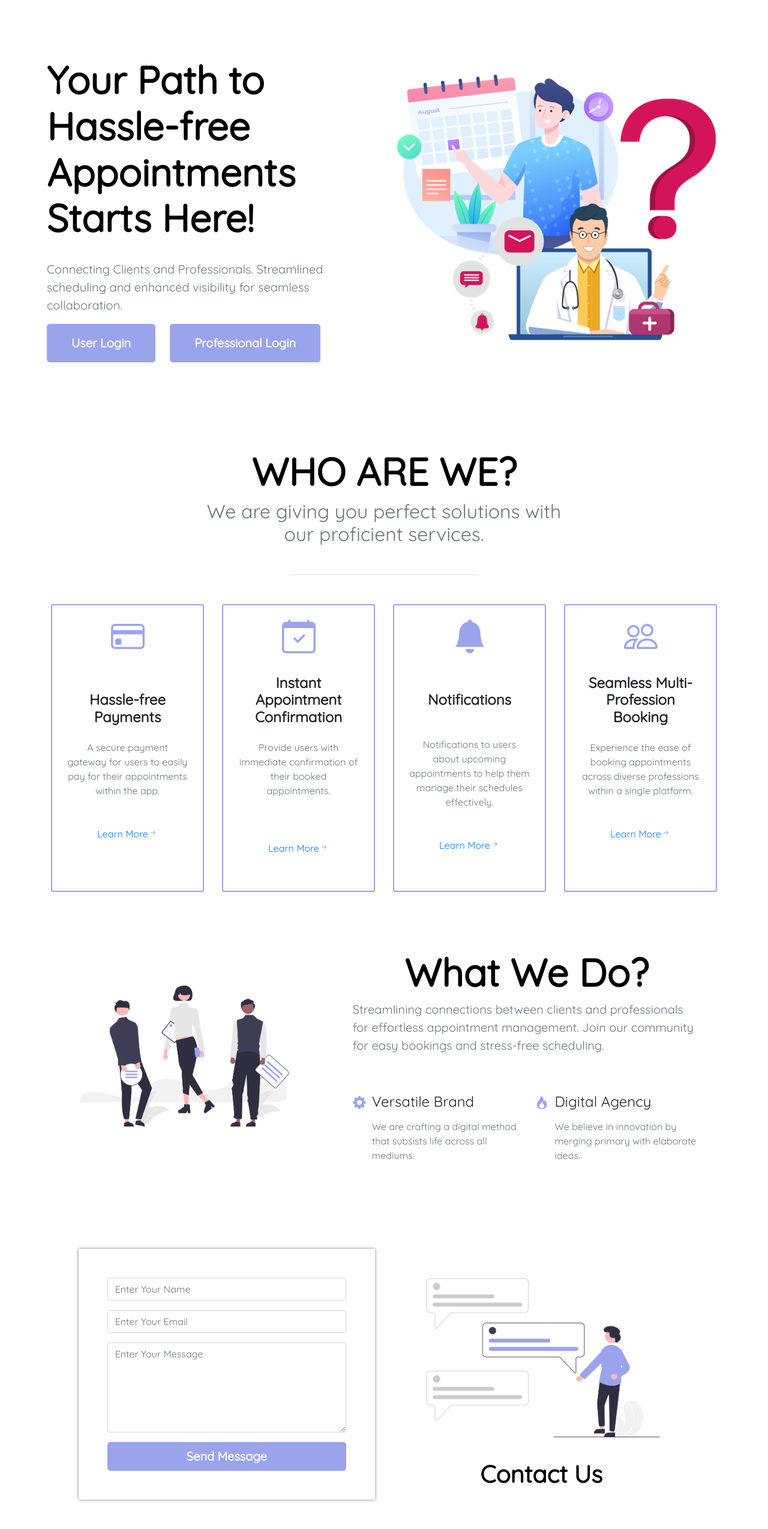
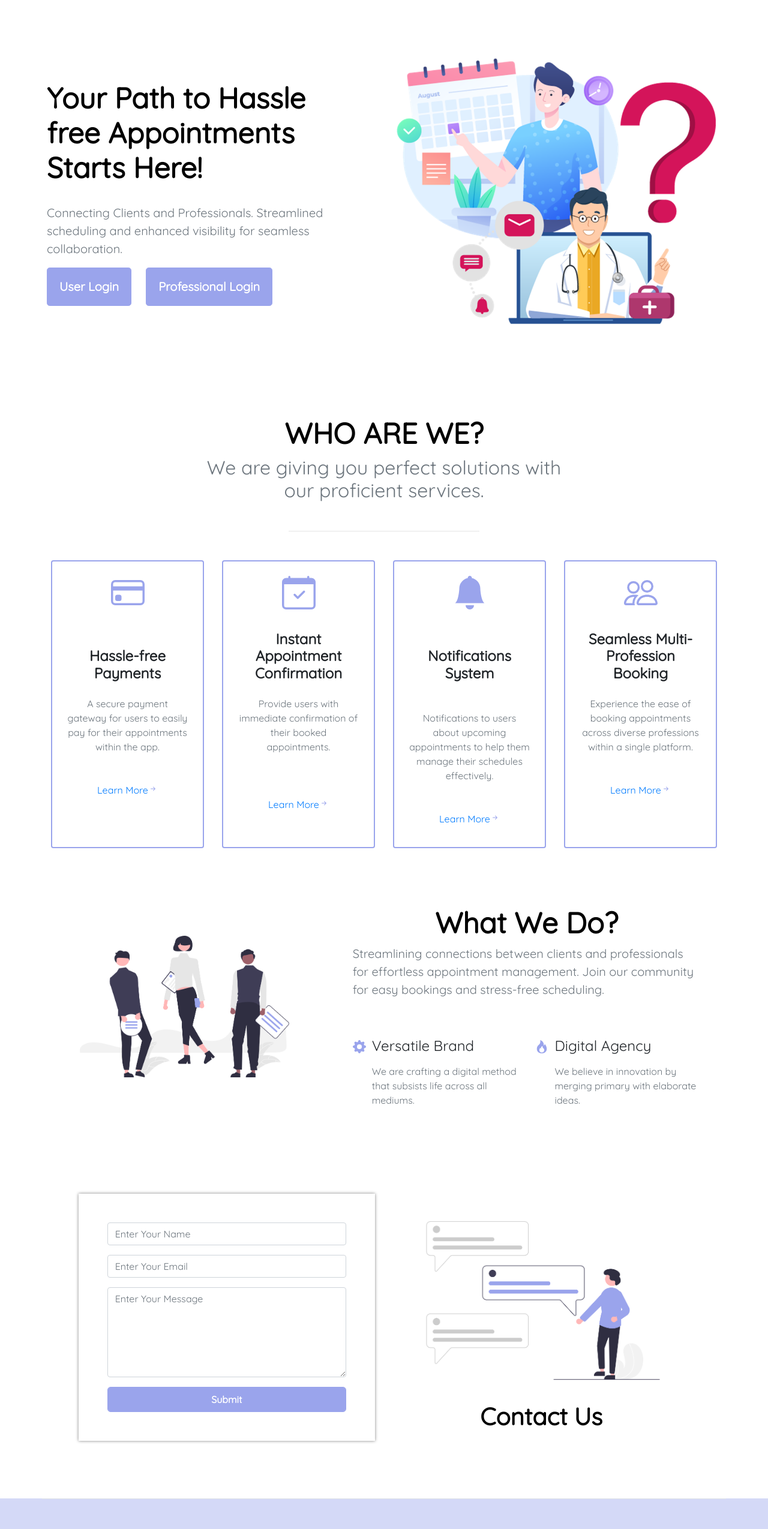
Before and after one commit to YashDave7/BookMySlot, a React (Create React App) app in the folder Client/: page / in a window 1280 px wide. Shown: the part 63-2612 px from the top of the page at 60% size. Built offline with nearby package versions, Linux system fonts and the light colour scheme.

Commit message:
minor changes

```diff
--- a/Client/src/Components/LandingPage/About.js
+++ b/Client/src/Components/LandingPage/About.js
@@ -13,7 +13,7 @@ const About = () => {
             <div className="col-12 col-lg-6 col-xl-7">
                 <div className="row justify-content-xl-center">
                 <div className="col-12 col-xl-11">
-                <h2 className="fs-6 mb-2 text-center " style={{ fontSize: '4rem', fontWeight: 'bolder', color: 'black' }}>
+                <h2 className="fs-6 mb-2 text-center " style={{ fontSize: '3rem', fontWeight: 'bolder', color: 'black' }}>
                   What We Do?
                 </h2>
                     <p className="lead fs-4 text-secondary mb-3">Streamlining connections between clients and professionals for effortless appointment management. Join our community for easy bookings and stress-free scheduling.</p>
--- a/Client/src/Components/LandingPage/Contact.js
+++ b/Client/src/Components/LandingPage/Contact.js
@@ -7,18 +7,19 @@ const Contact = () => {
         <div className="container col-xl-10 col-xxl-8 px-4 py-5">
             <div className="row align-items-center g-lg-5 py-5">
             <div className="col-md-10 mx-auto col-lg-6">
-                <form className="p-4 p-md-5 bg-body-tertiary" style={{boxShadow: '0 0 5px grey'}}>
+                <form action="mailto:dhamanagebasavraj@gmail.com" method="post" enctype="text/plain" className="p-4 p-md-5 bg-body-tertiary" style={{boxShadow: '0 0 5px grey'}}>
                     <div className="form-floating mb-3" >
-                    <input type="text" className="form-control" id="floatingName" placeholder="Enter Your Name" />
+                        <input type='text' name="Name" className="form-control" placeholder="Enter Your Name" />
                     </div>
                     <div className="form-floating mb-3">
-                    <input type="email" className="form-control" id="floatingInput" placeholder="Enter Your Email"/>
+                        <input type="email" name="Email" className="form-control" placeholder="Enter Your Email"/>
                     </div>
                     <div className="form-floating mb-3">
-                    <textarea className='form-control' placeholder="Enter Your Message" style={{height: 150}}/>
+                        <textarea name="YourMessage" className='form-control' placeholder="Enter Your Message" style={{height: 150}}/>
                     </div>
 
-                <button className="w-100 btn btn-lg btn-primary" type="submit" style={{backgroundColor: '#9AA4EC', border: '1px solid #9aa4ec', fontWeight: 700}}>Send Message</button>
+                    <input type="submit" name="" className='py-2 text-center form-control text-white' style={{backgroundColor: '#9AA4EC', border: '1px solid #9aa4ec', fontWeight: 700, borderRadius: '5px', cursor: 'pointer'}}/>
+
                 </form>
             </div>
             <div className="col-lg-6 text-center text-lg-start">
--- a/Client/src/Components/LandingPage/Features.js
+++ b/Client/src/Components/LandingPage/Features.js
@@ -9,7 +9,7 @@ const Features = () => {
           <div className="container">
             <div className="row justify-content-md-center">
               <div className="col-12 col-md-10 col-lg-8 col-xl-7">
-                <h3 className="fs-6 mb-2 text-center text-uppercase" style={{ fontSize: '4rem', fontWeight: 'bolder', color: 'black' }}>
+                <h3 className="fs-6 mb-2 text-center text-uppercase" style={{ fontSize: '3rem', fontWeight: 'bolder', color: 'black' }}>
                   Who are we?
                 </h3>
 
@@ -147,7 +147,7 @@ const Features = () => {
   <path d="M8 16a2 2 0 0 0 2-2H6a2 2 0 0 0 2 2zm.995-14.901a1 1 0 1 0-1.99 0A5.002 5.002 0 0 0 3 6c0 1.098-.5 6-2 7h14c-1.5-1-2-5.902-2-7 0-2.42-1.72-4.44-4.005-4.901z"/>
 </svg>
 
-                    <h4 className="mb-4" style={{fontWeight:'bolder'}}><br /><br />Notifications<br /></h4>
+                    <h4 className="mb-4" style={{fontWeight:'bolder'}}><br /><br />Notifications System<br /></h4>
                     <p className="mb-4 text-secondary">
                     <br />Notifications to users about upcoming appointments to help them manage their schedules effectively.
                     </p>
--- a/Client/src/Components/LandingPage/Hero.js
+++ b/Client/src/Components/LandingPage/Hero.js
@@ -11,16 +11,16 @@ const Hero = () => {
                 <img src={Hero_img} className="d-block mx-lg-auto img-fluid" alt="Bootstrap Themes" width="900" height="500" loading="lazy"/>
             </div>
             <div className="col-lg-6">
-            <h1 className="display-5" style={{ fontSize: '4rem', fontWeight: 'bolder', color: 'black' }}>
-  Your Path to Hassle-free Appointments Starts Here!
+            <h1 className="display-5" style={{ fontSize: '3rem', fontWeight: 'bolder', color: 'black' }}>
+  Your Path to Hassle<br/>free Appointments Starts Here!
 </h1>
 <br />
                 <p className="lead text-secondary">Connecting Clients and Professionals. Streamlined scheduling and enhanced visibility for seamless collaboration.</p>
                 <div className="d-grid gap-2 d-md-flex justify-content-md-start">
-                    <button type="button" className="btn btn-lg px-4 me-md-2 text-white" style={{backgroundColor: '#9AA4EC', border: '1px solid #9AA4EC ', fontWeight: 700}}>
+                    <button type="button" className="btn btn-lg px-1 me-md-2 text-white" style={{backgroundColor: '#9AA4EC', border: '1px solid #9AA4EC ', fontWeight: 700}}>
                     <Link className="text-white nav-link" to="/user/login">User Login</Link>
                       </button>
-                    <button type="button" className="btn btn-lg px-4 mx-4 text-white" style={{backgroundColor: '#9AA4EC', border: '1px solid #9AA4EC', fontWeight: 700}}>
+                    <button type="button" className="btn btn-lg px-1 mx-4 text-white" style={{backgroundColor: '#9AA4EC', border: '1px solid #9AA4EC', fontWeight: 700}}>
                     <Link className="text-white nav-link" to="/professional/register">Professional Login</Link>
                       </button>
                 </div>
--- a/Client/src/Pages/Landing-Page/LandingPage.js
+++ b/Client/src/Pages/Landing-Page/LandingPage.js
@@ -14,7 +14,7 @@ const LandingPage = () => {
             <Features/>
             <About/>
             <Contact/>
-            {/* <Footer/> */}
+            <Footer/>
         </div>
     )
 }
--- a/Client/src/Pages/User-Appointments-Page/UserAppointments.js
+++ b/Client/src/Pages/User-Appointments-Page/UserAppointments.js
@@ -89,8 +89,8 @@ const UserAppointments = ({ setProfId }) => {
                 </div>
             </div> */}
 
-            <h2>Your Appointments</h2>
-            <hr />
+            <h2 className='mx-5 mt-3'>Your Appointments</h2>
+
             <div class="row row-cols-1 row-cols-md-2 g-4">
                 <div class="col">
 
@@ -112,6 +112,7 @@ const UserAppointments = ({ setProfId }) => {
                             </div>
                         </div>
                     ))}
+
                     {/* <div class="card mx-3" style={{boxShadow: '0 0 10px grey', borderRadius: '20px'}}>
                     <img src="..." class="card-img-top img-fluid" alt="..."/>
                     <div class="card-body">
--- a/Client/src/Pages/User-Login-Signup/UserLoginSignin.js
+++ b/Client/src/Pages/User-Login-Signup/UserLoginSignin.js
@@ -106,7 +106,7 @@ const UserLoginSignin = () => {
                 </div>
                 <div className='login-page-image'>
                     <div>
-                    <img  className='calender-img' src={calimg}></img>
+                    <img  className='calender-img ml-5 pl-5' src={calimg} height={"530px"}></img>
                     </div>
                 {showLogin && (
                 <div id="login-form">
```
Lines whose indentation alone changed are shown as unchanged.
